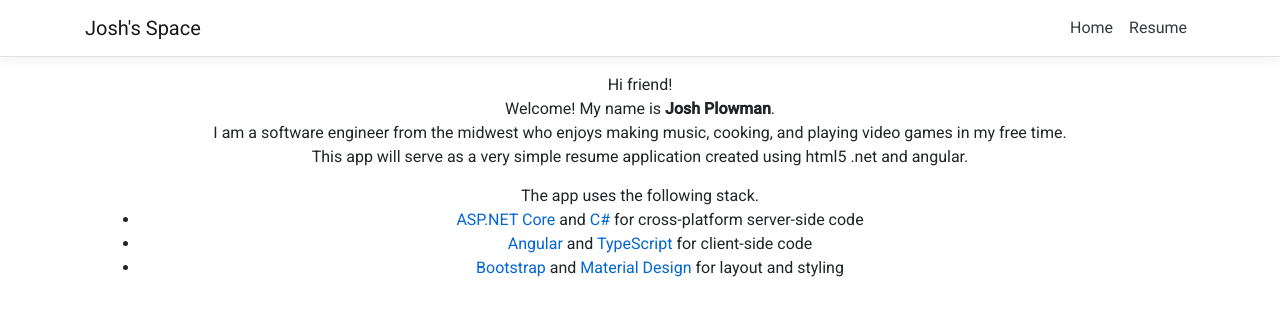
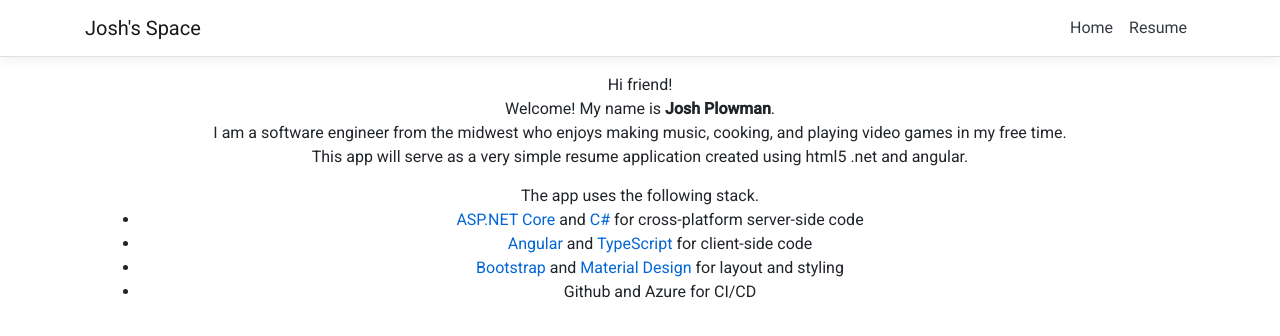
Before and after one commit to joshplow/Josh-Plowman-Resume, an Angular app in the folder JoshPlowmanResume/ClientApp/: page / in a window 1280 px wide. Shown: the top 336 px of the page. Built offline with nearby package versions, Linux system fonts and the light colour scheme.

Commit message:
added ci/cd note to stack on home page

```diff
--- a/JoshPlowmanResume/ClientApp/src/app/home/home.component.html
+++ b/JoshPlowmanResume/ClientApp/src/app/home/home.component.html
@@ -19,6 +19,7 @@
         <li><a href='https://get.asp.net/'>ASP.NET Core</a> and <a href='https://msdn.microsoft.com/en-us/library/67ef8sbd.aspx'>C#</a> for cross-platform server-side code</li>
         <li><a href='https://angular.io/'>Angular</a> and <a href='http://www.typescriptlang.org/'>TypeScript</a> for client-side code</li>
         <li><a href='http://getbootstrap.com/'>Bootstrap</a> and <a href="https://material.io/design/">Material Design</a> for layout and styling</li>
+        <li>Github and Azure for CI/CD</li>
       </ul>
     </div>
 
```
